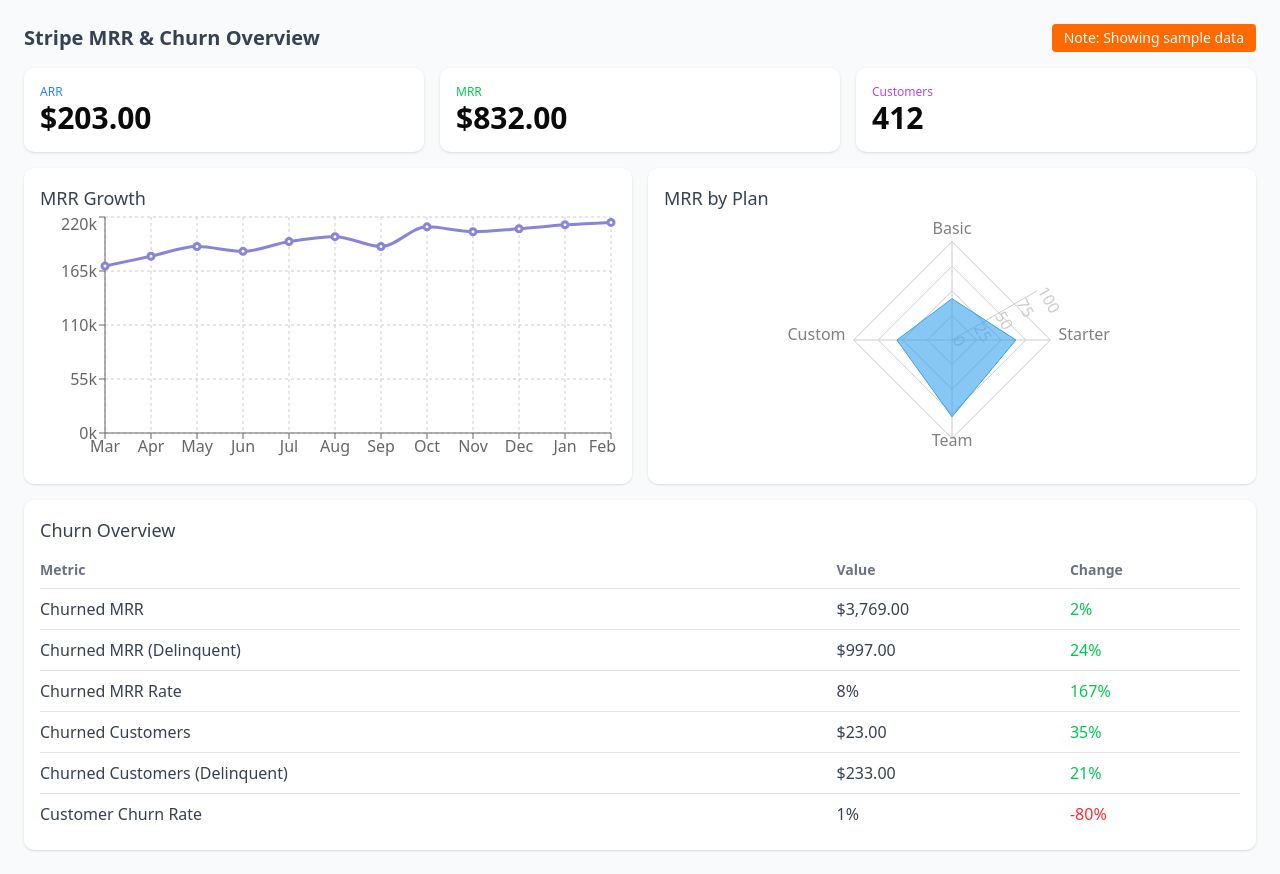
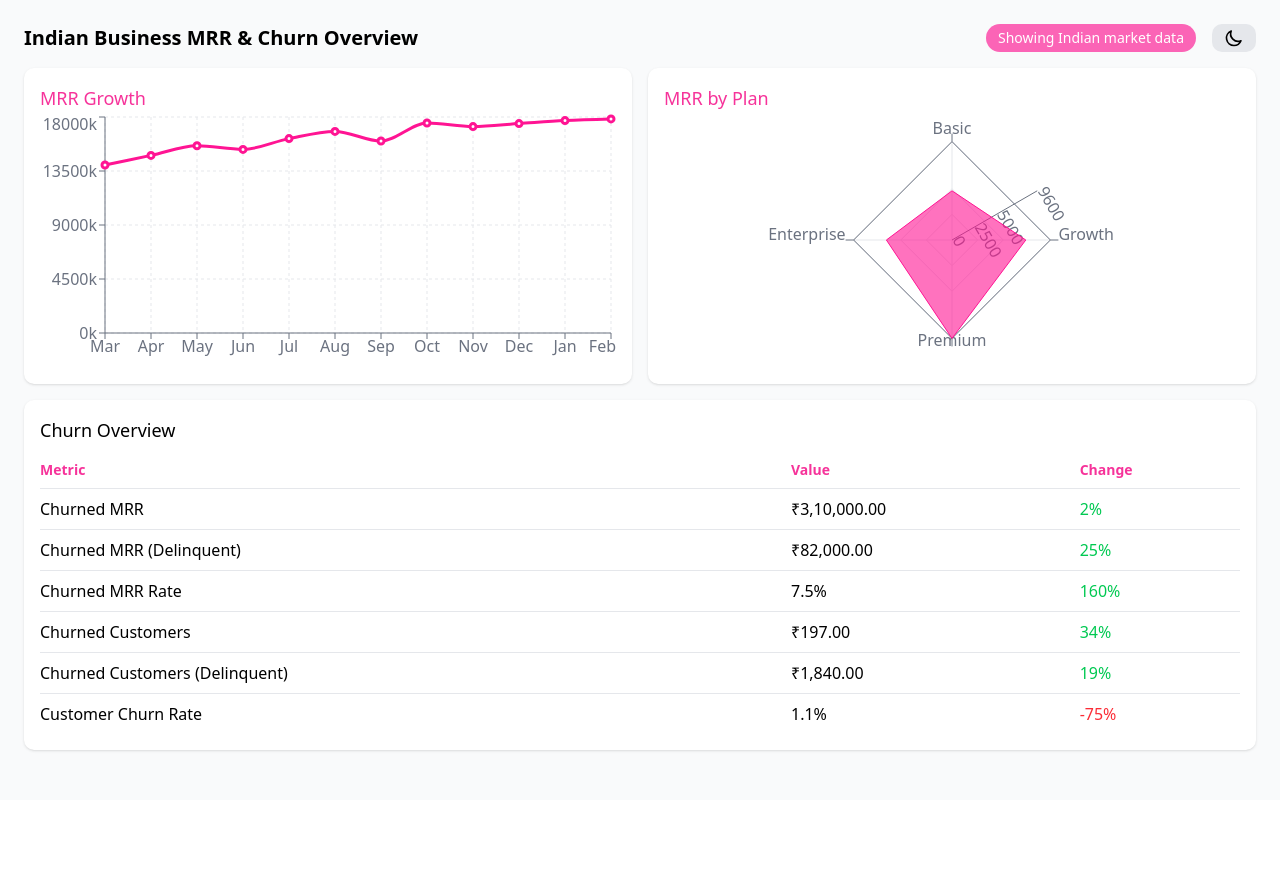
Before and after one commit to ojasvi004/N3rds, a Next.js app: page /businessDash in a window 1280 px wide. After the commit the page ends 800 px from the top, so only its background shows below. Built offline with nearby package versions, Linux system fonts and the light colour scheme.

Commit message:
edited board

```diff
--- a/src/app/businessDash/page.tsx
+++ b/src/app/businessDash/page.tsx
@@ -17,7 +17,6 @@
   Radar,
 } from "recharts";
 
-// Type definitions for the data structure
 interface Overview {
   arr: { value: number };
   mrr: { value: number };
@@ -46,14 +45,16 @@
   overview: Overview;
   mrrGrowth: { monthlyData: MonthlyData[] };
   mrrByPlan: MRRByPlan;
-  churnOverview: ChurnOverviewItem[]; // ✅ Ensure churnOverview is an array
+  churnOverview: ChurnOverviewItem[];
 }
 
 export default function Dashboard() {
   const [data, setData] = useState<DataType | null>(null);
   const [loading, setLoading] = useState(true);
+  const [darkMode, setDarkMode] = useState(false);
 
   useEffect(() => {
+    // Load data from JSON file
     import("../data/business.json")
       .then((module) => {
         setData(module.default as DataType);
@@ -63,27 +64,46 @@
         console.error("Error loading data:", error);
         setLoading(false);
       });
+
+    // Check if user has a theme preference stored
+    const savedTheme = localStorage.getItem("theme");
+    if (savedTheme === "dark") {
+      setDarkMode(true);
+      document.documentElement.classList.add("dark");
+    }
   }, []);
+
+  // Toggle theme function
+  const toggleTheme = () => {
+    setDarkMode(!darkMode);
+    if (!darkMode) {
+      document.documentElement.classList.add("dark");
+      localStorage.setItem("theme", "dark");
+    } else {
+      document.documentElement.classList.remove("dark");
+      localStorage.setItem("theme", "light");
+    }
+  };
 
   if (loading || !data) {
     return (
-      <div className="min-h-screen flex items-center justify-center bg-gray-50">
-        <div className="animate-spin rounded-full h-12 w-12 border-t-2 border-b-2 border-blue-500"></div>
+      <div className={`min-h-screen flex items-center justify-center ${darkMode ? "bg-gray-900" : "bg-gray-50"}`}>
+        <div className="animate-spin rounded-full h-12 w-12 border-t-2 border-b-2 border-pink-500"></div>
       </div>
     );
   }
 
-  // Format numbers
+  // Format numbers for Indian locale
   const formatNumber = (number: number, decimals = 0): string => {
-    return number.toLocaleString("en-US", {
+    return number.toLocaleString("en-IN", {
       minimumFractionDigits: decimals,
       maximumFractionDigits: decimals,
     });
   };
 
-  // Format currency
+  // Format currency in Indian Rupees
   const formatCurrency = (amount: number, decimals = 2): string => {
-    return `$${formatNumber(amount, decimals)}`;
+    return `₹${formatNumber(amount, decimals)}`;
   };
 
   // Transform data for charts
@@ -101,67 +121,95 @@
   };
 
   return (
-    <div className="bg-gray-50 min-h-screen">
+    <div className={`min-h-screen transition-colors duration-200 ${darkMode ? "bg-gray-900 text-white" : "bg-gray-50 text-black"}`}>
       <Head>
-        <title>MRR & Churn Overview</title>
-        <meta name="description" content="MRR and Churn metrics dashboard" />
+        <title>MRR & Churn Overview - India</title>
+        <meta name="description" content="MRR and Churn metrics dashboard (India)" />
         <link rel="icon" href="/favicon.ico" />
       </Head>
 
       <div className="p-6">
-        {/* Header Section */}
+        {/* Header Section with Theme Toggle */}
         <div className="flex justify-between items-center mb-4">
-          <h1 className="text-xl font-semibold text-gray-700">Stripe MRR & Churn Overview</h1>
-          <div className="bg-orange-500 text-white rounded px-3 py-1 text-sm">Note: Showing sample data</div>
-        </div>
+          <h1 className={`text-xl font-semibold ${darkMode ? "text-white" : "text-black"}`}>
+            Indian Business MRR & Churn Overview
+          </h1>
 
-        {/* Overview Cards */}
-        <div className="grid grid-cols-1 lg:grid-cols-3 gap-4 mb-4">
-          <div className="bg-white rounded-lg shadow p-4">
-            <div className="text-xs text-blue-500 font-medium">ARR</div>
-            <div className="text-3xl font-bold">{formatCurrency(data.overview.arr.value)}</div>
-          </div>
+          <div className="flex items-center gap-4">
+          <div className="bg-pink-400 text-white rounded-xl px-3 py-1 text-sm">
+              Showing Indian market data
+            </div>
+            <button
+              onClick={toggleTheme}
+              className={`px-3 py-1 rounded-lg flex items-center gap-2 ${
+                darkMode ? "bg-gray-700 text-white" : "bg-gray-200 text-black"
+              }`}
+            >
+              {darkMode ? (
+                <>
+                  <svg xmlns="http://www.w3.org/2000/svg" className="h-5 w-5" fill="none" viewBox="0 0 24 24" stroke="currentColor">
+                    <path strokeLinecap="round" strokeLinejoin="round" strokeWidth={2} d="M12 3v1m0 16v1m9-9h-1M4 12H3m15.364 6.364l-.707-.707M6.343 6.343l-.707-.707m12.728 0l-.707.707M6.343 17.657l-.707.707M16 12a4 4 0 11-8 0 4 4 0 018 0z" />
+                  </svg>
 
-          <div className="bg-white rounded-lg shadow p-4">
-            <div className="text-xs text-green-500 font-medium">MRR</div>
-            <div className="text-3xl font-bold">{formatCurrency(data.overview.mrr.value)}</div>
-          </div>
+                </>
+              ) : (
+                <>
+                  <svg xmlns="http://www.w3.org/2000/svg" className="h-5 w-5" fill="none" viewBox="0 0 24 24" stroke="currentColor">
+                    <path strokeLinecap="round" strokeLinejoin="round" strokeWidth={2} d="M20.354 15.354A9 9 0 018.646 3.646 9.003 9.003 0 0012 21a9.003 9.003 0 008.354-5.646z" />
+                  </svg>
 
-          <div className="bg-white rounded-lg shadow p-4">
-            <div className="text-xs text-purple-500 font-medium">Customers</div>
-            <div className="text-3xl font-bold">{formatNumber(data.overview.customers.value)}</div>
+                </>
+              )}
+            </button>
+
           </div>
         </div>
 
         {/* Charts Section */}
         <div className="grid grid-cols-1 lg:grid-cols-2 gap-4">
           {/* MRR Growth Chart */}
-          <div className="bg-white rounded-lg shadow p-4">
-            <h3 className="text-lg font-medium text-gray-700">MRR Growth</h3>
+          <div className={`rounded-lg shadow p-4 ${darkMode ? "bg-gray-800" : "bg-white"}`}>
+            <h3 className="text-lg font-medium text-pink-500">MRR Growth</h3>
             <div className="h-64">
               <ResponsiveContainer width="100%" height="100%">
                 <LineChart data={transformMonthlyData(data.mrrGrowth?.monthlyData as MonthlyData[])}>
-                  <CartesianGrid strokeDasharray="3 3" />
-                  <XAxis dataKey="name" />
-                  <YAxis tickFormatter={(value: number) => `${value / 1000}k`} />
-                  <Tooltip formatter={(value: number) => [`$${value.toLocaleString()}`, "MRR"]} />
-                  <Line type="monotone" dataKey="value" stroke="#8884d8" strokeWidth={3} />
+                  <CartesianGrid strokeDasharray="3 3" stroke={darkMode ? "#374151" : "#e5e7eb"} />
+                  <XAxis dataKey="name" stroke={darkMode ? "#9CA3AF" : "#6B7280"} />
+                  <YAxis
+                    tickFormatter={(value: number) => `${value / 1000}k`}
+                    stroke={darkMode ? "#9CA3AF" : "#6B7280"}
+                  />
+                  <Tooltip
+                    formatter={(value: number) => [`₹${value.toLocaleString()}`, "MRR"]}
+                    contentStyle={{
+                      backgroundColor: darkMode ? "#1F2937" : "#FFFFFF",
+                      color: darkMode ? "#FFFFFF" : "#000000",
+                      border: darkMode ? "1px solid #374151" : "1px solid #E5E7EB"
+                    }}
+                  />
+                  <Line type="monotone" dataKey="value" stroke="#FF1493" strokeWidth={3} />
                 </LineChart>
               </ResponsiveContainer>
             </div>
           </div>
 
           {/* MRR by Plan Radar Chart */}
-          <div className="bg-white rounded-lg shadow p-4">
-            <h3 className="text-lg font-medium text-gray-700">MRR by Plan</h3>
+          <div className={`rounded-lg shadow p-4 ${darkMode ? "bg-gray-800" : "bg-white"}`}>
+            <h3 className="text-lg font-medium text-pink-500">MRR by Plan</h3>
             <div className="h-64">
               <ResponsiveContainer width="100%" height="100%">
                 <RadarChart cx="50%" cy="50%" outerRadius="80%" data={generateRadarData()}>
-                  <PolarGrid />
-                  <PolarAngleAxis dataKey="subject" />
-                  <PolarRadiusAxis angle={30} domain={[0, 100]} />
-                  <Radar name="MRR Distribution" dataKey="A" stroke="#36A2EB" fill="#36A2EB" fillOpacity={0.6} />
-                  <Tooltip />
+                  <PolarGrid stroke={darkMode ? "#374151" : "#e5e7eb"} />
+                  <PolarAngleAxis dataKey="subject" stroke={darkMode ? "#9CA3AF" : "#6B7280"} />
+                  <PolarRadiusAxis angle={30} domain={[0, 100]} stroke={darkMode ? "#9CA3AF" : "#6B7280"} />
+                  <Radar name="MRR Distribution" dataKey="A" stroke="#FF1493" fill="#FF1493" fillOpacity={0.6} />
+                  <Tooltip
+                    contentStyle={{
+                      backgroundColor: darkMode ? "#1F2937" : "#FFFFFF",
+                      color: darkMode ? "#FFFFFF" : "#000000",
+                      border: darkMode ? "1px solid #374151" : "1px solid #E5E7EB"
+                    }}
+                  />
                 </RadarChart>
               </ResponsiveContainer>
             </div>
@@ -169,11 +217,11 @@
         </div>
 
         {/* Churn Overview Table */}
-        <div className="bg-white rounded-lg shadow p-4 mt-4">
-          <h3 className="text-lg font-medium text-gray-700">Churn Overview</h3>
+        <div className={`rounded-lg shadow p-4 mt-4 ${darkMode ? "bg-gray-800" : "bg-white"}`}>
+          <h3 className={`text-lg font-medium ${darkMode ? "text-white" : "text-black"}`}>Churn Overview</h3>
           <table className="w-full border-collapse mt-2">
             <thead>
-              <tr className="text-left text-gray-500 text-sm">
+              <tr className="text-left text-pink-500 text-sm">
                 <th className="py-2">Metric</th>
                 <th className="py-2">Value</th>
                 <th className="py-2">Change</th>
@@ -181,7 +229,7 @@
             </thead>
             <tbody>
               {data.churnOverview.map((item, index) => (
-                <tr key={index} className="border-t text-gray-700">
+                <tr key={index} className={`border-t ${darkMode ? "border-gray-700 text-gray-200" : "border-gray-200 text-black"}`}>
                   <td className="py-2">{item.metric}</td>
                   <td className="py-2">
                     {item.isPercentage ? `${item.value}%` : formatCurrency(item.value)}
--- a/src/app/data/business.json
+++ b/src/app/data/business.json
@@ -6,135 +6,135 @@
   },
   "overview": {
       "arr": {
-        "value": 203.00,
-        "previousValue": 417.00,
+          "value": 16800.00,
+          "previousValue": 34500.00,
           "percentChange": -51,
           "trend": "down"
       },
       "mrr": {
-        "value": 832.00,
-        "previousValue": 261.00,
-        "percentChange": 219,
+          "value": 68800.00,
+          "previousValue": 21500.00,
+          "percentChange": 220,
           "trend": "up"
       },
       "customers": {
-        "value": 412,
-        "previousValue": 329,
-        "percentChange": 25,
+          "value": 9321,
+          "previousValue": 7580,
+          "percentChange": 23,
           "trend": "up"
       }
   },
   "mrrGrowth": {
-      "currentValue": 214496,
-      "previousValue": 174600,
+      "currentValue": 17840000,
+      "previousValue": 14520000,
       "percentChange": 23,
       "trend": "up",
       "monthlyData": [
-        { "month": "Mar", "year": 2024, "value": 170000 },
-        { "month": "Apr", "year": 2024, "value": 180000 },
-        { "month": "May", "year": 2024, "value": 190000 },
-        { "month": "Jun", "year": 2024, "value": 185000 },
-        { "month": "Jul", "year": 2024, "value": 195000 },
-        { "month": "Aug", "year": 2024, "value": 200000 },
-        { "month": "Sep", "year": 2024, "value": 190000 },
-        { "month": "Oct", "year": 2024, "value": 210000 },
-        { "month": "Nov", "year": 2024, "value": 205000 },
-        { "month": "Dec", "year": 2024, "value": 208000 },
-        { "month": "Jan", "year": 2025, "value": 212000 },
-        { "month": "Feb", "year": 2025, "value": 214496 }
+          { "month": "Mar", "year": 2024, "value": 14000000 },
+          { "month": "Apr", "year": 2024, "value": 14800000 },
+          { "month": "May", "year": 2024, "value": 15600000 },
+          { "month": "Jun", "year": 2024, "value": 15300000 },
+          { "month": "Jul", "year": 2024, "value": 16200000 },
+          { "month": "Aug", "year": 2024, "value": 16800000 },
+          { "month": "Sep", "year": 2024, "value": 16000000 },
+          { "month": "Oct", "year": 2024, "value": 17500000 },
+          { "month": "Nov", "year": 2024, "value": 17200000 },
+          { "month": "Dec", "year": 2024, "value": 17450000 },
+          { "month": "Jan", "year": 2025, "value": 17700000 },
+          { "month": "Feb", "year": 2025, "value": 17840000 }
       ]
   },
   "mrrChurnRate": {
-      "currentValue": 3.00,
-      "previousValue": 2.00,
-      "percentChange": 50,
+      "currentValue": 3.2,
+      "previousValue": 2.1,
+      "percentChange": 52,
       "trend": "up",
       "monthlyData": [
-        { "month": "Mar", "year": 2024, "value": 2.1 },
-        { "month": "Apr", "year": 2024, "value": 2.8 },
-        { "month": "May", "year": 2024, "value": 3.2 },
-        { "month": "Jun", "year": 2024, "value": 2.7 },
-        { "month": "Jul", "year": 2024, "value": 2.4 },
-        { "month": "Aug", "year": 2024, "value": 3.5 },
-        { "month": "Sep", "year": 2024, "value": 3.7 },
-        { "month": "Oct", "year": 2024, "value": 2.3 },
-        { "month": "Nov", "year": 2024, "value": 1.9 },
-        { "month": "Dec", "year": 2024, "value": 2.5 },
-        { "month": "Jan", "year": 2025, "value": 2.8 },
-        { "month": "Feb", "year": 2025, "value": 3.0 }
+          { "month": "Mar", "year": 2024, "value": 2.4 },
+          { "month": "Apr", "year": 2024, "value": 2.9 },
+          { "month": "May", "year": 2024, "value": 3.3 },
+          { "month": "Jun", "year": 2024, "value": 2.8 },
+          { "month": "Jul", "year": 2024, "value": 2.5 },
+          { "month": "Aug", "year": 2024, "value": 3.7 },
+          { "month": "Sep", "year": 2024, "value": 3.9 },
+          { "month": "Oct", "year": 2024, "value": 2.4 },
+          { "month": "Nov", "year": 2024, "value": 2.0 },
+          { "month": "Dec", "year": 2024, "value": 2.7 },
+          { "month": "Jan", "year": 2025, "value": 2.9 },
+          { "month": "Feb", "year": 2025, "value": 3.2 }
       ]
   },
   "churnMRR": {
-      "currentValue": 3871.00,
-      "previousValue": 4591.00,
+      "currentValue": 318700.00,
+      "previousValue": 378900.00,
       "percentChange": -16,
       "trend": "down",
       "monthlyData": [
-        { "month": "Mar", "year": 2024, "value": 3500 },
-        { "month": "Apr", "year": 2024, "value": 3700 },
-        { "month": "May", "year": 2024, "value": 3900 },
-        { "month": "Jun", "year": 2024, "value": 4200 },
-        { "month": "Jul", "year": 2024, "value": 4100 },
-        { "month": "Aug", "year": 2024, "value": 3800 },
-        { "month": "Sep", "year": 2024, "value": 3600 },
-        { "month": "Oct", "year": 2024, "value": 3500 },
-        { "month": "Nov", "year": 2024, "value": 3900 },
-        { "month": "Dec", "year": 2024, "value": 4200 },
-        { "month": "Jan", "year": 2025, "value": 4000 },
-        { "month": "Feb", "year": 2025, "value": 3871 }
+          { "month": "Mar", "year": 2024, "value": 285000 },
+          { "month": "Apr", "year": 2024, "value": 302000 },
+          { "month": "May", "year": 2024, "value": 324000 },
+          { "month": "Jun", "year": 2024, "value": 348000 },
+          { "month": "Jul", "year": 2024, "value": 340000 },
+          { "month": "Aug", "year": 2024, "value": 315000 },
+          { "month": "Sep", "year": 2024, "value": 298000 },
+          { "month": "Oct", "year": 2024, "value": 285000 },
+          { "month": "Nov", "year": 2024, "value": 324000 },
+          { "month": "Dec", "year": 2024, "value": 348000 },
+          { "month": "Jan", "year": 2025, "value": 330000 },
+          { "month": "Feb", "year": 2025, "value": 318700 }
       ]
   },
   "mrrByPlan": {
-      "categories": ["Basic", "Starter", "Team", "Custom"],
-      "values": [42, 65, 78, 56],
-      "label": "Business"
+      "categories": ["Basic", "Growth", "Premium", "Enterprise"],
+      "values": [4800, 7200, 9600, 6400],
+      "label": "Indian Business Plans"
   },
   "churnedMRRByPlan": {
-      "total": 2391.00,
+      "total": 197000.00,
       "plans": [
-        { "name": "Basic", "value": 520.25, "color": "#50C878", "percentage": 21.8 },
-        { "name": "Pro", "value": 738.75, "color": "#E3A15D", "percentage": 30.9 },
-        { "name": "Team", "value": 797.50, "color": "#5DA3E3", "percentage": 33.4 },
-        { "name": "Custom", "value": 335.50, "color": "#9C5DE3", "percentage": 14.0 }
+          { "name": "Basic", "value": 42000.00, "color": "#50C878", "percentage": 21.3 },
+          { "name": "Growth", "value": 62000.00, "color": "#E3A15D", "percentage": 31.5 },
+          { "name": "Premium", "value": 66000.00, "color": "#5DA3E3", "percentage": 33.5 },
+          { "name": "Enterprise", "value": 27000.00, "color": "#9C5DE3", "percentage": 13.7 }
       ]
   },
   "churnOverview": [
       {
           "metric": "Churned MRR",
-        "value": 3769.00,
+          "value": 310000.00,
           "percentChange": 2,
           "trend": "up"
       },
       {
           "metric": "Churned MRR (Delinquent)",
-        "value": 997.00,
-        "percentChange": 24,
+          "value": 82000.00,
+          "percentChange": 25,
           "trend": "up"
       },
       {
           "metric": "Churned MRR Rate",
-        "value": 8.00,
+          "value": 7.5,
           "isPercentage": true,
-        "percentChange": 167,
+          "percentChange": 160,
           "trend": "up"
       },
       {
           "metric": "Churned Customers",
-        "value": 23,
-        "percentChange": 35,
+          "value": 197,
+          "percentChange": 34,
           "trend": "up"
       },
       {
           "metric": "Churned Customers (Delinquent)",
-        "value": 233,
-        "percentChange": 21,
+          "value": 1840,
+          "percentChange": 19,
           "trend": "up"
       },
       {
           "metric": "Customer Churn Rate",
-        "value": 1.00,
+          "value": 1.1,
           "isPercentage": true,
-        "percentChange": -80,
+          "percentChange": -75,
           "trend": "down"
       }
   ]
```
Also changed, not shown: 1 other file (tests, documents, lock files or other folders). Lines whose indentation alone changed are shown as unchanged.
